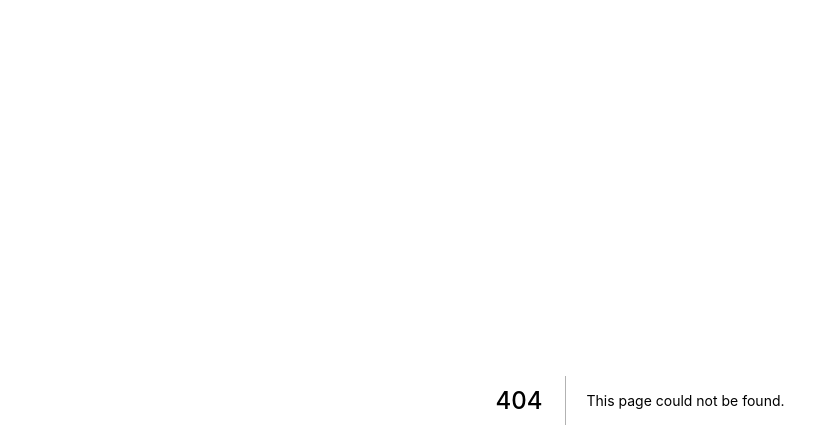
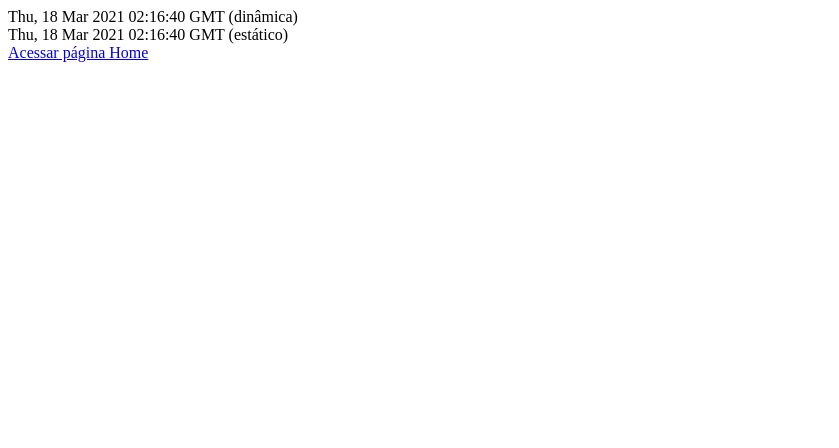
Before and after one commit to jonatas-ms-student/todo-list-font-end, a Next.js app: page /tempo in a window 1280 px wide. Before the commit this address had no page. Shown: the top 448 px of the page, without its empty margins (0-839 px from the left). Built offline with nearby package versions, Linux system fonts and the light colour scheme.

Commit message:
adicionando pagina tempo

```diff
--- a/pages/index.js
+++ b/pages/index.js
@@ -8,6 +8,10 @@ const Home = () => {
       <Link href="/sobre">
         <a>Acessar página Sobre</a>
       </Link>
+      <br />
+      <Link href="/tempo">
+        <a>Acessar página Tempo</a>
+      </Link>
     </div>
   )
 }
--- /dev/null
+++ b/pages/tempo.js
@@ -0,0 +1,31 @@
+import Link from 'next/link'
+
+const Tempo = (props) => {
+  console.log('> Passando pelo Frontend;')
+  const dataDinamica = new Date();
+  const textoDataDinamica = dataDinamica.toGMTString();
+
+  return (
+    <div>
+      <div>{textoDataDinamica} (dinâmica)</div>
+      <div>{props.textoDataEstatica} (estático)</div>
+      <Link href="/">
+        <a>Acessar página Home</a>
+      </Link>
+    </div>
+  )
+}
+
+export function getStaticProps() {
+  console.log('> Passando pelo getStaticProps();')
+  const dataEstatica = new Date();
+  const textoDataEstatica = dataEstatica.toGMTString();
+
+  return {
+    props: {
+      textoDataEstatica
+    }
+  }
+}
+
+export default Tempo;
```
